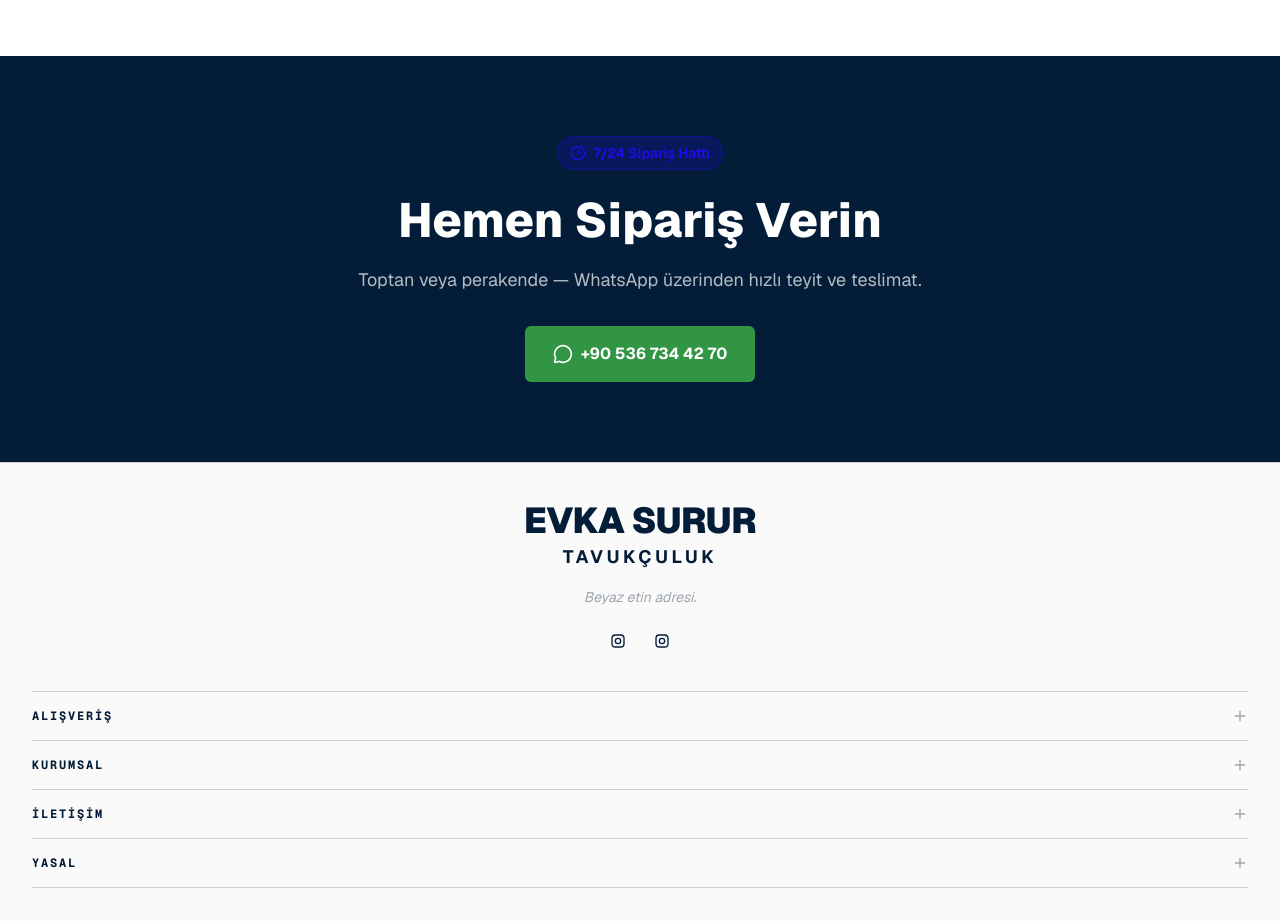
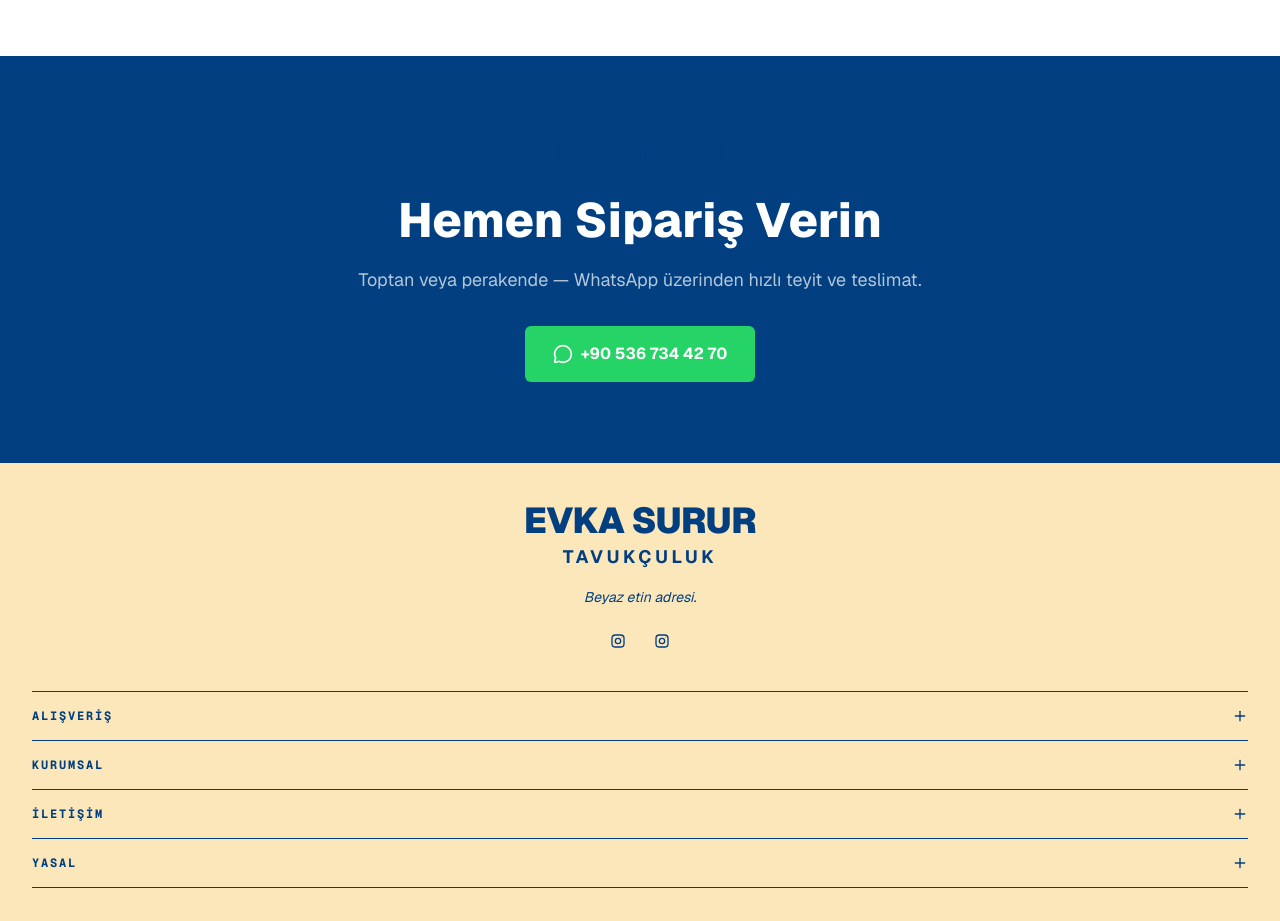
Before and after one commit to uzayzihin/elektronik-satis-tavukculuk, a Next.js app: page / in a window 1280 px wide. Shown: the part 3980-4901 px from the top of the page. Built offline with nearby package versions, Linux system fonts and the light colour scheme.

Commit message:
style: restrict entirely to 4-color brand palette

```diff
--- a/app/globals.css
+++ b/app/globals.css
@@ -1,21 +1,21 @@
 @import "tailwindcss";
 
 @theme {
-  --color-brand-primary: #25607e;
-  --color-brand-secondary: #25607e;
-  --color-brand-navy: #031c37;
-  --color-brand-accent: #200aee;
-  --color-brand-accent-dark: #1606c1;
-  --color-brand-whatsapp: #319543;
-  --color-brand-whatsapp-dark: #267235;
-  --color-brand-purple: #200aee;
-  --color-brand-purple-dark: #1606c1;
-  --color-brand-soft: #f4f4f5;
-  --color-brand-light: #fafafa;
-  --color-brand-border: #cecece;
-  --color-brand-dark: #031c37;
-  --color-brand-text: #1d1d1d;
-  --color-brand-muted: #9da5af;
+  --color-brand-primary: #013F80;
+  --color-brand-secondary: #013F80;
+  --color-brand-navy: #013F80;
+  --color-brand-accent: #013F80;
+  --color-brand-accent-dark: #013F80;
+  --color-brand-whatsapp: #25D366;
+  --color-brand-whatsapp-dark: #128C7E;
+  --color-brand-purple: #013F80;
+  --color-brand-purple-dark: #013F80;
+  --color-brand-soft: #FBE7BA;
+  --color-brand-light: #FBE7BA;
+  --color-brand-border: #013F80;
+  --color-brand-dark: #013F80;
+  --color-brand-text: #013F80;
+  --color-brand-muted: #013F80;
 
   --font-sans: var(--font-geist-sans);
   --font-display: var(--font-geist-sans);
@@ -25,7 +25,7 @@
 
 :root {
   --background: #ffffff;
-  --foreground: #1d1d1d;
+  --foreground: #013F80;
 }
 
 body {
--- a/components/CartDrawer.tsx
+++ b/components/CartDrawer.tsx
@@ -29,7 +29,7 @@ export function CartDrawer() {
       <div
         aria-hidden={!open}
         onClick={() => setOpen(false)}
-        className={`fixed inset-0 z-50 bg-black/50 backdrop-blur-sm transition-opacity ${
+        className={`fixed inset-0 z-50 bg-brand-primary/50 backdrop-blur-sm transition-opacity ${
           open ? "opacity-100" : "opacity-0 pointer-events-none"
         }`}
       />
--- a/components/LimonataPromo.tsx
+++ b/components/LimonataPromo.tsx
@@ -18,7 +18,7 @@ export function LimonataPromo() {
             sizes="(max-width: 768px) 100vw, 1280px"
             className="absolute inset-0 w-full h-full object-cover transition-transform duration-500 group-hover:scale-105"
           />
-          <div className="absolute inset-0 bg-gradient-to-r from-black/55 via-black/25 to-transparent" />
+          <div className="absolute inset-0 bg-gradient-to-r from-brand-primary/55 via-brand-primary/25 to-transparent" />
 
           <div className="relative h-full flex flex-col justify-center px-6 md:px-12 lg:px-16 max-w-2xl">
             <h2
--- a/components/SearchModal.tsx
+++ b/components/SearchModal.tsx
@@ -62,7 +62,7 @@ export function SearchModal({
     <div className="fixed inset-0 z-50 flex items-start justify-center">
       <div
         onClick={onClose}
-        className="absolute inset-0 bg-black/50 backdrop-blur-sm"
+        className="absolute inset-0 bg-brand-primary/50 backdrop-blur-sm"
         aria-hidden="true"
       />
       <div className="relative w-full max-w-2xl mx-4 mt-16 md:mt-24 bg-white rounded-lg shadow-2xl overflow-hidden">
```
